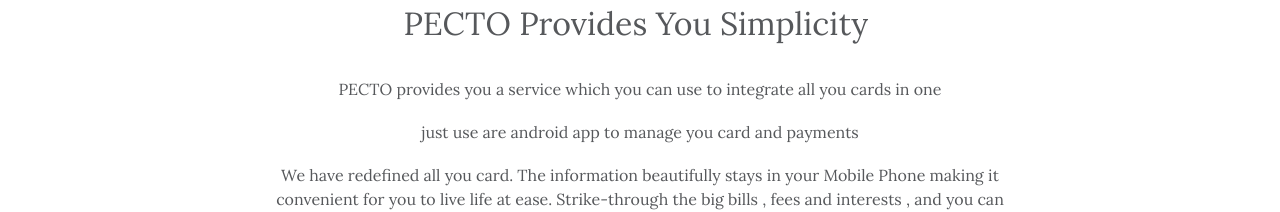
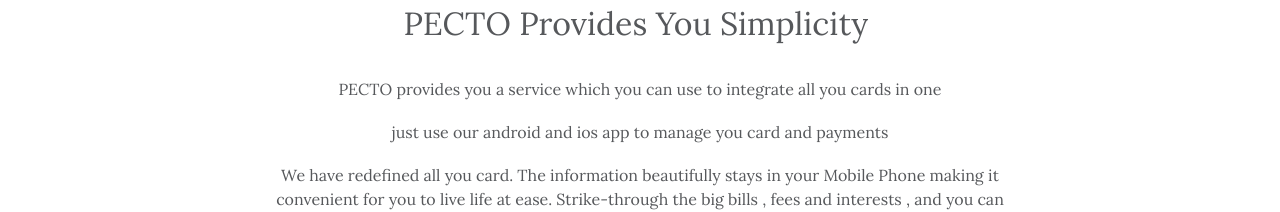
Before and after one commit to ishubhamsingh2e/PECTO, a plain HTML site: page index.html in a window 1280 px wide. Shown: the part 840-1052 px from the top of the page. Drawn offline with Linux system fonts and the light colour scheme; files whose address does not match are found by name.

Commit message:
fixed typo

```diff
--- a/index.html
+++ b/index.html
@@ -61,7 +61,7 @@
                     <div class="text">
                         <p style="text-align: center;">PECTO provides you a service which you can use to integrate all
                             you cards in one</p>
-                        <p style="text-align: center;">just use are android app to manage you card and payments</p>
+                        <p style="text-align: center;">just use our android and ios app to manage you card and payments</p>
                         <p style="text-align: center;">We have redefined all you card. The information beautifully stays
                             in your Mobile Phone making it convenient for you to live life at ease. Strike-through the
                             big bills , fees and interests , and you can just apply in seconds with no impact to your
```
